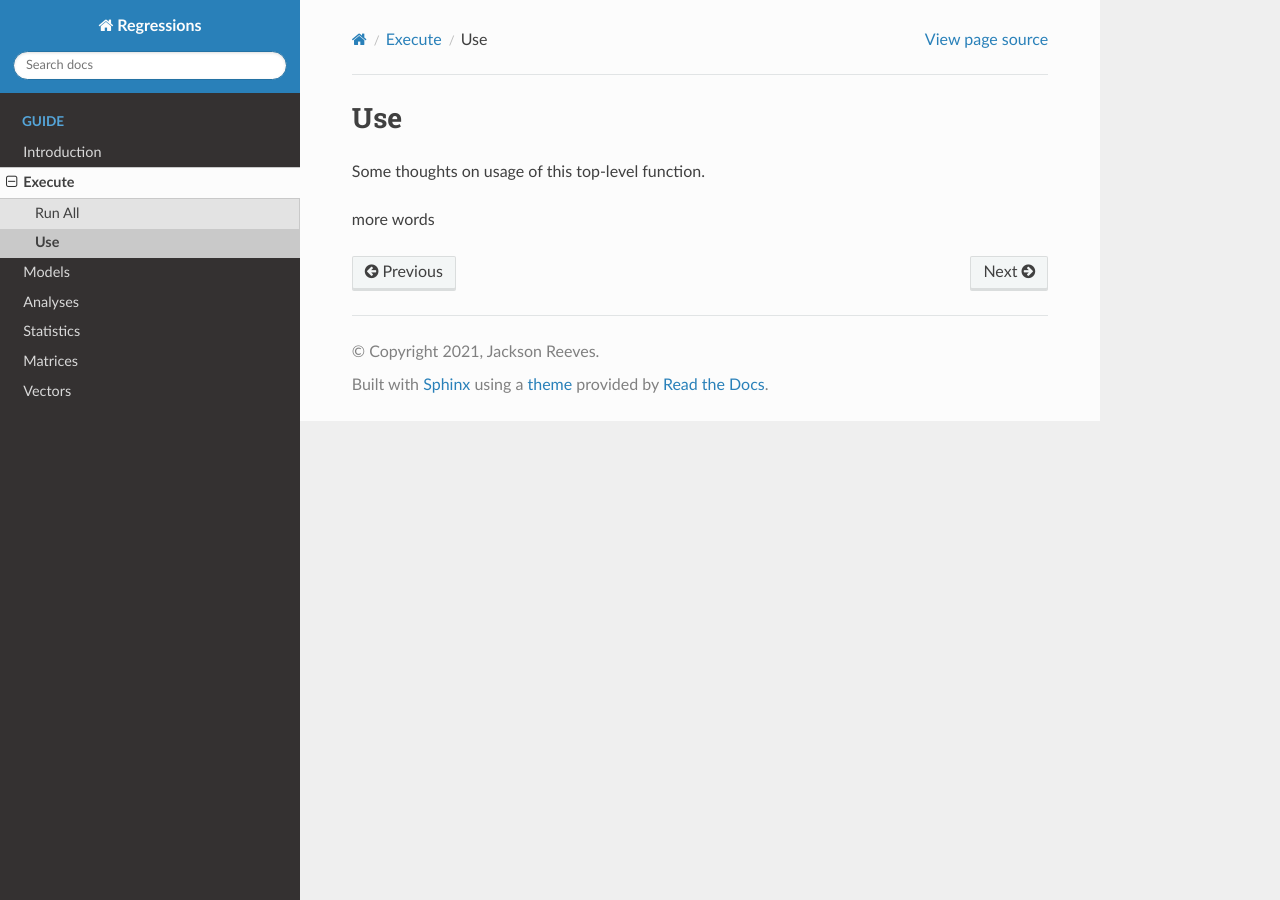
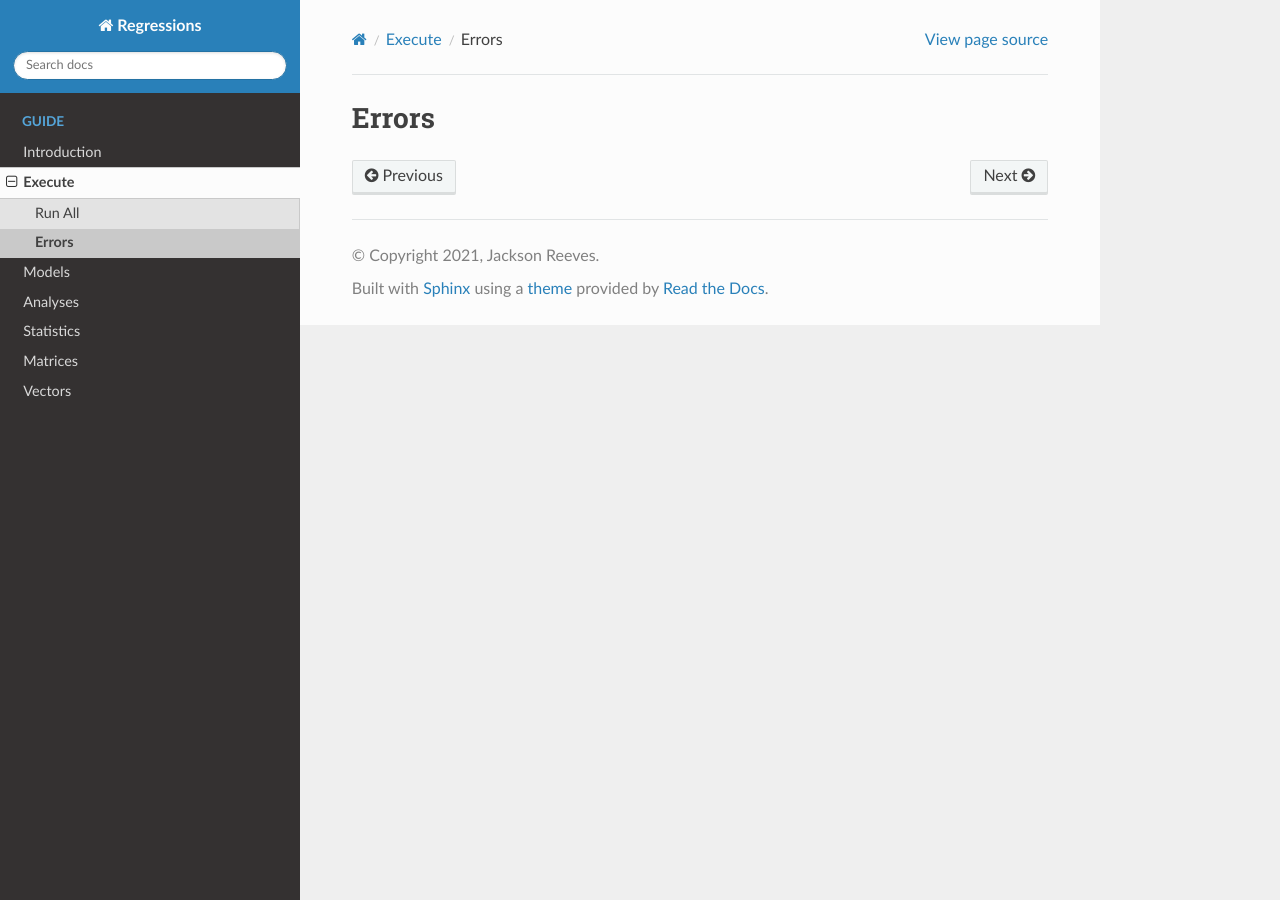
Before and after one commit to jtreeves/regressions_library, a Sphinx documentation site: the page built from documentation/source/execute/pages/use.rst, in a window 1280 px wide. Built offline with Sphinx 7.4.7 and the Read the Docs theme 2.0.0, drawn with Linux system fonts in a browser that asks for light colours.

Commit message:
[documentation] Eliminate intro sentence in execute module call

```diff
--- a/documentation/source/execute/pages/run.rst
+++ b/documentation/source/execute/pages/run.rst
@@ -1,9 +1,4 @@
 Run All
 -------
-Some thoughts on running all functions.
-
 .. automodule:: library.execute
     :members:
-
-.. automodule:: library.errors
-    :members:
--- a/documentation/source/execute/pages/use.rst
+++ b/documentation/source/execute/pages/use.rst
@@ -1,5 +1,2 @@
-Use
----
-Some thoughts on usage of this top-level function.
-
-more words
+Errors
+------
```
